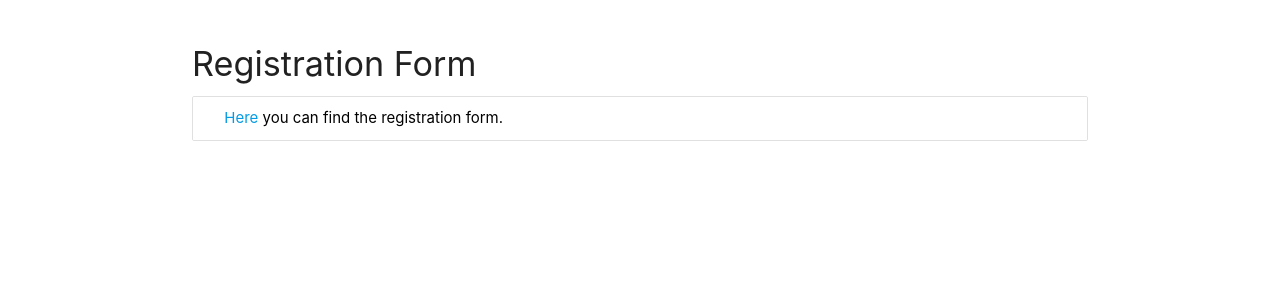
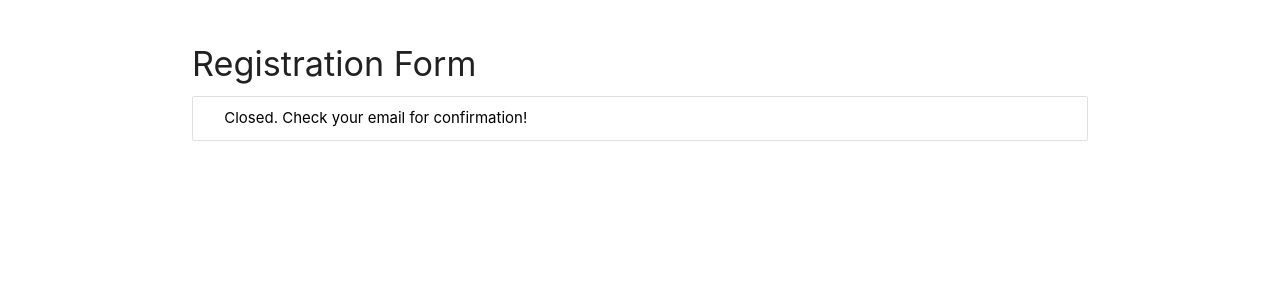
Before and after one commit to ai-sf/gipe23, a Jekyll site: the page built from registration.html, in a window 1280 px wide and 900 px high, scrolled down 1572 px. Shown: the part 152-452 px from the top of the window. Built offline with Jekyll 4.4.1, drawn with Linux system fonts in a browser that asks for light colours; nearby versions of some CDN libraries.

Commit message:
Updated registration.yml

```diff
--- a/_data/registration.yml
+++ b/_data/registration.yml
@@ -39,4 +39,4 @@ sections:
       - text: "The present terms and conditions are governed by the laws of the Republic of Italy."
   - name: "Registration Form"
     points:
-      - text: "<a href='https://docs.google.com/forms/d/e/1FAIpQLScsS_FsUA9kFs_8kVs5WYrbpRJIYBCubzZumg7xOaiJPbFz3Q/viewform?usp=sf_link'>Here</a> you can find the registration form."
+      - text: "Closed. Check your email for confirmation!"
```
